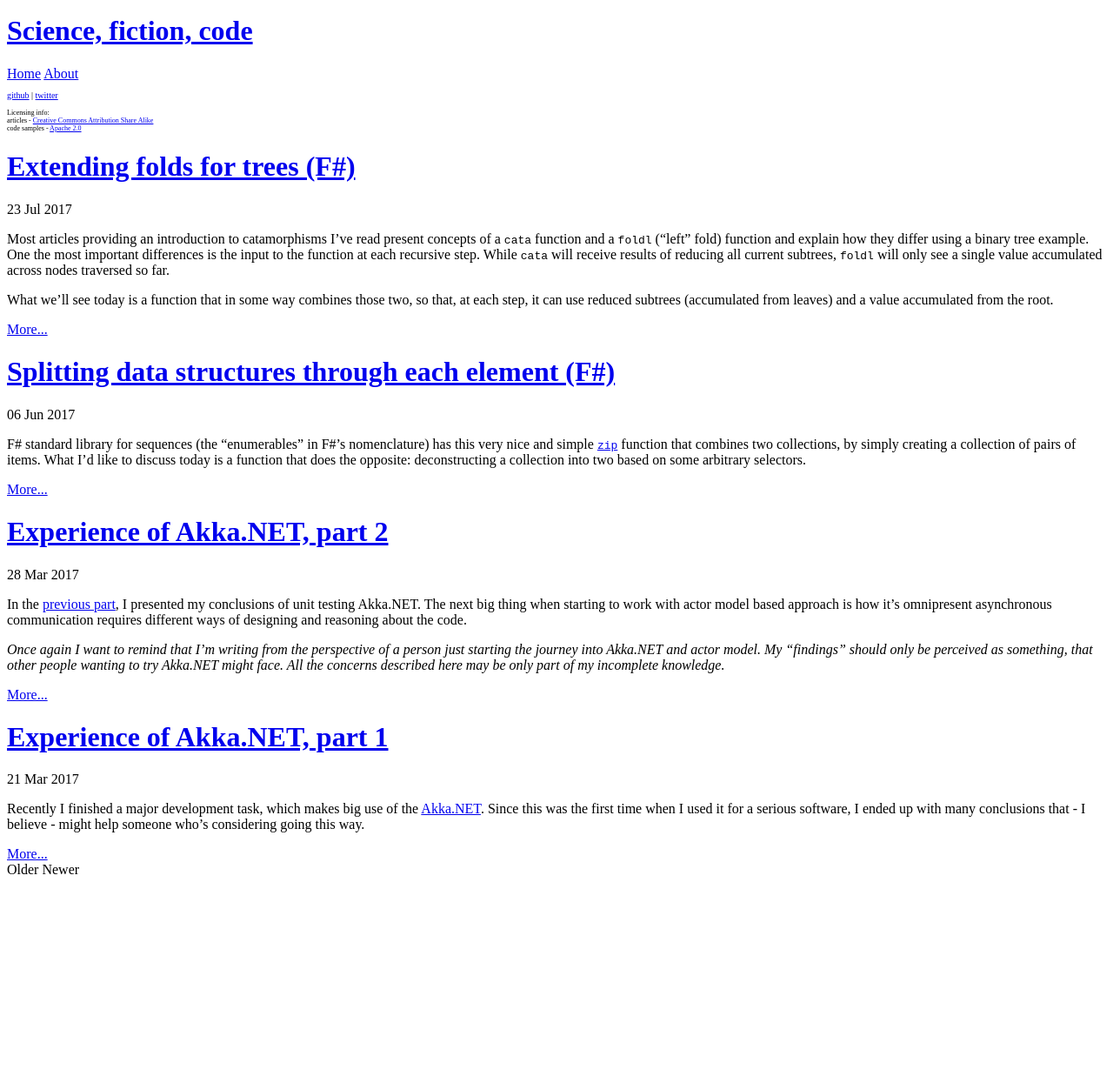
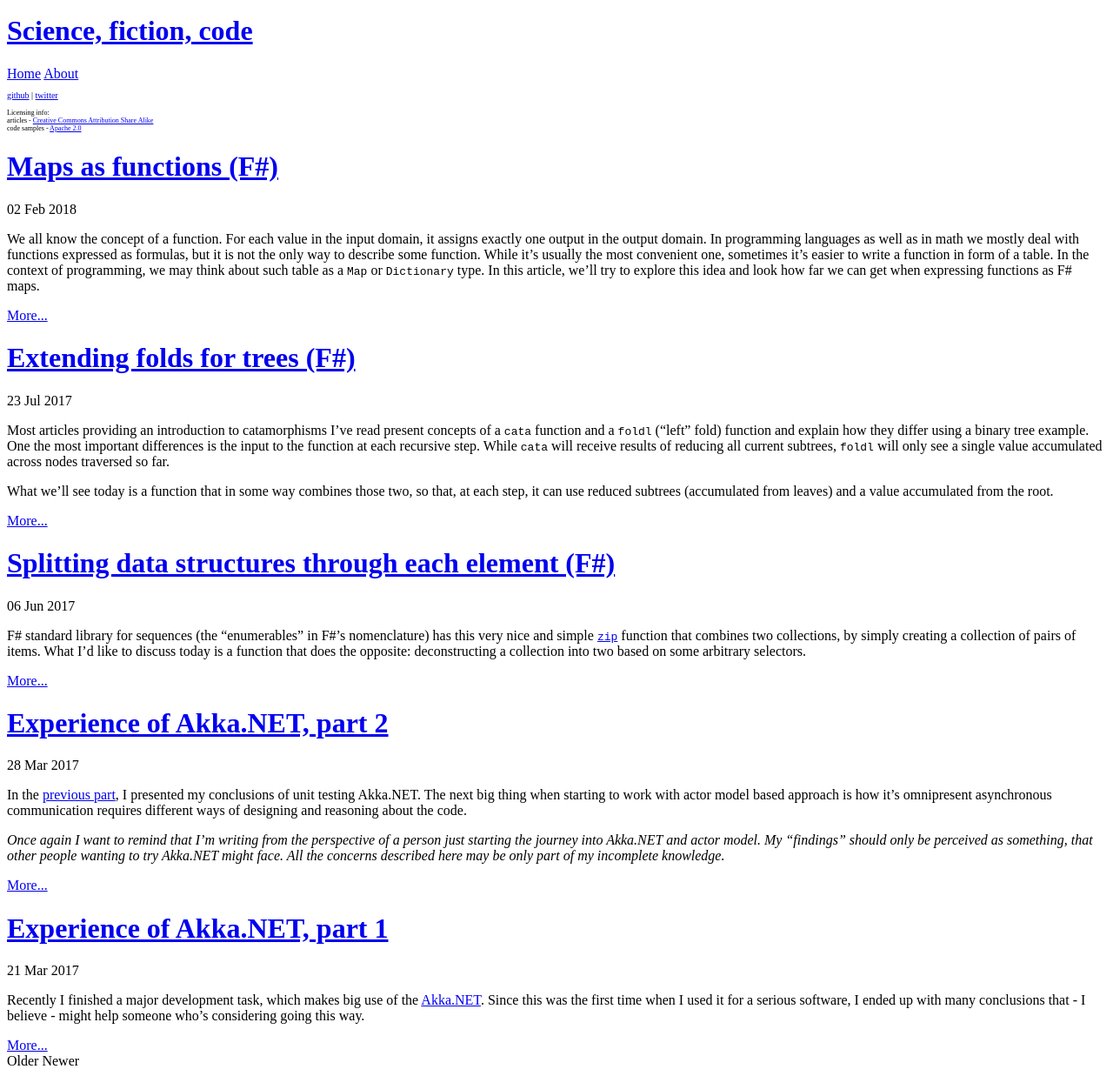
Before and after one commit to blainne/blainne.github.io, a Jekyll site: the page built from index.html, in a window 1280 px wide, cut to the strip 112-1349 px from the top of the page. Shown: the whole strip at 87% size. Built offline with Jekyll 4.4.1, drawn with Linux system fonts in a browser that asks for light colours; the list of posts is cut into pages by our own code; before the commit the page ends 1129 px from its top, so only the background shows below that.

Commit message:
article publish

````diff
--- a/_posts/2018-01-25-maps-as-functions.md
+++ b/_posts/2018-02-02-maps-as-functions.md
@@ -4,11 +4,11 @@ title: "Maps as functions (F#)"
 tags: [F#, functions, maps]
 description: ""
 keywords: fsharp, functions, function composition
-published: false
+published: true
 comments: true
 excerpt_separator: <!--more-->
 ---
-We all know the concept of a function. To each value in the input domain it assigns exactly one output in the output domain. In programming languages as well as in math we mostly deal with functions expressed as formulas, but it is not the only way to describe some function. While it's usually the most convenient one, sometimes it's easier to write a function in form of a table. In context of programming we may think about such table as a `Map` or `Dictionary` type. In this post we'll try to explore this idea and look how far we can get when expressing functions as F# maps.
+We all know the concept of a function. For each value in the input domain, it assigns exactly one output in the output domain. In programming languages as well as in math we mostly deal with functions expressed as formulas, but it is not the only way to describe some function. While it's usually the most convenient one, sometimes it's easier to write a function in form of a table. In the context of programming, we may think about such table as a `Map` or `Dictionary` type. In this article, we'll try to explore this idea and look how far we can get when expressing functions as F# maps.
 <!--more-->
 
 *All the code samples from this text can be found [here](https://github.com/blainne/blainne.github.io/blob/master/code_samples/fsharp-tableFunctions.fs).*
@@ -24,7 +24,7 @@ The "table notation" would be something of this form:
 
 We see right away that it's impossible to write down such mapping for all the numbers.
 
-This is our first serious limitation: we can only express functions where the input type has finite number of values. Although `int32` type satisfies this, it is still highly impractical to define such big tables.
+This is our first serious limitation: we can only express functions where the input type has a finite number of values. Although `int32` type satisfies this, it is still highly impractical to define such big tables.
 What else can we say about it? As opposed to formulas, we don't know how to compute (calculate) the output and we don't need to - it's given right away. There are some important implications:
 
  1 If we use a proper data structure for the table, we can have the result in constant time.
@@ -34,14 +34,14 @@ What else can we say about it? As opposed to formulas, we don't know how to comp
 
 Let's discuss these bullets a bit more.
 
-First point means that if we're able to express a computationally expensive function to it's table representation we're trading CPU time for memory usage. In fact, there exists  a well known technique which bases on this tradeoff: memoization. Memoized function is basically building a table representation of itself in memory. The second time You call a it with an argument You used before it'll, go to that table and give You the results in instant time. The more values we memoize, the more memory we take.
+The first point means that if we're able to express a computationally expensive function to its table representation we're trading CPU time for memory usage. In fact, there exists a well-known technique which bases on this tradeoff: memoization. Memoized function is basically building a table representation of itself in memory. The second time You call it with an argument You used before it'll, go to that table and give You the results in instant time. The more values we memoize, the more memory we take.
 
-About the generics we can think like this: to define a table function we need to write down all the possible inputs and outputs. But if we do this we're already fixed on input and output types. If we'd like the function to support some other type as well we'd have to define second version of this function.
+About the generics, we can think like this: to define a table function we need to write down all the possible inputs and outputs. But if we do this we're already fixed on input and output types. If we'd like the function to support some other type as well we'd have to define the second version of this function.
 
-The third is a bit more tricky. A partial function is one which doesn't handle all possible input values of a type. Generally it's something bad, but even [haskell has some] (https://wiki.haskell.org/Partial_functions). On the other hand it may be, that they're more about strong typing than anything else. Let's think about that. If a function - let's say: integer division - doesn't handle all the possible input values it means that the set of integers is not the true input domain of this function. The integers-without-zero are. Since it would be inconvenient to create a new type `IntegersWithoutZero` and converting the value from `int` and back every time we want to divide a number, programming languages usually push that duty to programmer to check for zeroes when dividing.
-When expressing functions as tables, it's much more likely to skip the input values we're sure we'll never use - since otherwise we'd have to explicitly write them down.
+The third is a bit more tricky. A partial function is one which doesn't handle all possible input values of a type. Generally, it's something bad, but even [haskell has some] (https://wiki.haskell.org/Partial_functions). On the other hand, it may be, that they're more about strong typing than anything else. Let's think about that. If a function - let's say: integer division - doesn't handle all the possible input values it means that the set of integers is not the true input domain of this function. The integers-without-zero are. Since it would be inconvenient to create a new type `IntegersWithoutZero` and converting the value from `int` and back every time we want to divide a number, programming languages usually push that duty to the programmer to check for zeroes when dividing.
+When expressing functions as tables, it's much more likely to skip the input values we're sure we'll never use - since otherwise, we'd have to explicitly write them down.
 
-Fourth implication is almost intuitive. Since there's no true execution or computation happening - there's no place for any additional behavior, so we can't have any side effects. Once a table function is defined it'll always return the same result for the same input - it's just a relation.
+The fourth implication is almost intuitive. Since there's no true execution or computation happening - there's no place for any additional behavior, so we can't have any side effects. Once a table function is defined it'll always return the same result for the same input - it's just a relation.
 
 Well, enough discussion let's go to some code. We need some types to work on:
 
@@ -75,12 +75,12 @@ let ``Get inhabitants`` =
     ]
 ~~~~
 
-*Note: For this post I decided to have the naming convention where "table functions" are named with normal sentences containing punctuation and spaces wrapped with ``` `` ``` (double backticks). F# allows for that and I think, in this case it's a pleasingly weird way to distinguish standard and table functions.*
+*Note: For this article, I decided to have the naming convention where "table functions" are named with normal sentences containing punctuation and spaces wrapped with ``` `` ``` (double backticks). F# allows for that and I think, in this case, it's a pleasingly weird way to distinguish standard and table functions.*
 
 What's the advantage of implementing it this way?
 One is that we can easily serialize the entire function and transfer it over the network. We also have a standard data structure which we can manipulate just as we would normally do. We'll try one such manipulation later in this post.
 
-We have a map, we also need some small facility to be able to "run" our map - function. That's nothing else but just getting a value of given key. We shall note that find will throw if key is not in the map. You may think about this behavior as an equivalent of throwing `ArgumentException`.
+We have a map, we also need some small facility to be able to "run" our map - function. That's nothing else but just getting a value of given key. We shall note that find will throw if the key is not present in the map. You may think about this behavior as an equivalent of throwing `ArgumentException`.
 
 ~~~~ ocaml
 // Map<'a,'b> -> 'a -> 'b
@@ -92,7 +92,7 @@ run ``Get inhabitants`` Mars
 
 ### Composition
 
-If we treat maps as functions, we should be able to compose them. For normal functions there exists the `>>` operator (and its counterpart working in opposite direction, but we'll skip that). For table functions we need to give up on trying to define the operator itself as a table function - because of the inability to have proper generics. Instead we will use a normal function - `Map.map`.
+If we treat maps as functions, we should be able to compose them. For normal functions there exists the `>>` operator (and its counterpart working in opposite direction, but we'll skip that). For table functions, we need to give up on trying to define the operator itself as a table function - because of the inability to have proper generics. Instead, we will use a normal function - `Map.map`.
 
 ~~~~ ocaml
 // Map<'a,'b> -> Map<'b,'c> -> Map<'a,'c>
@@ -105,7 +105,7 @@ let (>-) = fmCompose
 
 The signature suggests it's right. If we consider `Map<'a,'b>` to be equivalent of function `a -> b` then the type signature is similar to the one of the `>>` operator (`('a -> 'b) -> ('b -> 'c) -> 'a -> 'c`. The slight difference is related to currying, which we will explore later in this article.
 
-Let's try to compose some maps now. We will of course need to define one more function with type matching the ``` ``Get inhabitants`` ``` to be able to compose. To have some nice additional twist lets also define the table version of `not` operator.
+Let's try to compose some maps now. We will, of course, need to define one more function with a type matching the ``` ``Get inhabitants`` ``` to be able to compose. To have some nice additional twist lets also define the table version of `not` operator.
 
 ~~~~ ocaml
 // Map<Set<Inhabitants>,bool>
@@ -192,7 +192,7 @@ let ``Was an existence form there?``=
 
 ##### A small interlude: currying
 
-If we think about that, the presented function has a very interesting structure. It takes an input parameter and then returns the result which is also a function, so it allows us to pass second parameter to it. We have now a two-parameter function! We just need yet another bit of utility to use it as we would do with normal two-parameter function:
+If we think about that, the presented function has a very interesting structure. It takes an input parameter and then returns the result which is also a function, so it allows us to pass the second parameter to it. We have now a two-parameter function! We just need yet another bit of utility to use it as we would do with normal two-parameter function:
 
 ~~~~ ocaml
 let run2 fm arg1 arg2 =
@@ -209,7 +209,7 @@ All this boils down to an observation, that table functions are naturally [curri
 
 We still need to implement support for functions which take other functions as an input. The issue here is that more often than not the total number of possible input functions of given type (e.g. `DateTime -> int`, how many different functions can we have) is beyond what gets practical to support in terms of table functions (remember we got to write all of them as tables as well). And if we don't handle the entire possible input space, our function is partial.
 
-If we consider functions mapping some types with very small amount values, like `bool -> bool`, there are only few of them possible, so we could seriously think about implementing our equivalent of (`(bool -> bool) -> something`). Here however, we're going to define a partial function.
+If we consider functions mapping some types with very small amount values, like `bool -> bool`, there are only a few of them possible, so we could seriously think about implementing our equivalent of (`(bool -> bool) -> something`). Here, however, we're going to define a partial function.
 
 For our example let's create a table function which will take a `Map<CelestialBody, bool>` as a first parameter and a tuple of celestial bodies as a second parameter (we already know how to create two-parameter functions) and will return a tuple of answers. The equivalent normal function could look like this:
 
@@ -231,29 +231,29 @@ let ``Give answer for a tuple:`` =
     ]
 ~~~~
 
-Let's focus on the type first. It's a map (that is: a table function) which relates another two maps. So we can say it takes a table function as a parameter and returns another table function as a result. We've seen this trick with returning a map in previous section and we already we can treat it as a way to allow passing second argument.
+Let's focus on the type first. It's a map (that is: a table function) which relates another two maps. So we can say it takes a table function as a parameter and returns another table function as a result. We've seen this trick with returning a map in the previous section and we already we can treat it as a way to allow passing the second argument.
 
 Let's run it (please note how below code reads fluently):
 
 ~~~~ ocaml
 // returns (true, false)
-run2 ``Give answer for a tuple:`` ``Was a human there?`` (Earth, Europa)
+run2 ``Give an answer for a tuple:`` ``Was a human there?`` (Earth, Europa)
 
 // returns (true, true)
-run2 ``Give answer for a tuple:`` ``Was a robot there?`` (Mars, Earth)
+run2 ``Give an answer for a tuple:`` ``Was a robot there?`` (Mars, Earth)
 
 // throws KeyNotFoundException
-run2 ``Give answer for a tuple:`` ``Was a human there?`` (Earth, Mars)
+run2 ``Give an answer for a tuple:`` ``Was a human there?`` (Earth, Mars)
 
 // throws KeyNotFoundException
-run2 ``Give answer for a tuple:`` ``Was an alien there?`` (Earth, Europa)
+run2 ``Give an answer for a tuple:`` ``Was an alien there?`` (Earth, Europa)
 ~~~~
 
 The first two examples confirm that our function is working fine. The last two need some explanation.
-In the third example we pass a tuple which we don't support as our second parameter (the key of returned map). This means that we're in fact returning a partial function. The last example takes a first parameter which we don't handle at all. It means that the entire ``` ``Give answer for a tuple:`` ``` is a partial function.
+In the third example, we pass a tuple which we don't support as our second parameter (the key of the returned map). This means that we're in fact returning a partial function. The last example takes a first parameter which we don't handle at all. It means that the entire ``` ``Give an answer for a tuple:`` ``` is a partial function.
 
-Let the conclusion for this section be that we can still fallback to partial functions when it's impractical to handle the entire possible input space. We just need to make sure we never pass an illegal input - as the compiler won't warn us.
-The fact that tables involve no computation at all make the concept of higher order table functions rather not useful, since we need to precompute everything during implementation.
+Let the conclusion of this section be that we can still fall back to partial functions when it's impractical to handle the entire possible input space. We just need to make sure we never pass an illegal input - as the compiler won't warn us.
+The fact that tables involve no computation at all make the concept of higher order table functions rather not useful since we need to precompute everything during implementation.
 
 ### Modifying table functions
 
@@ -267,7 +267,7 @@ let extend original ext =
             original
 ~~~~
 
-The `Map.add` function will return a map containing new entry if it doesn't exist in the original map, or otherwise with the entry replaced with new value. Of course, in F# the `Map` type is immutable, so we rather end up having new function based on an existing one than really modifying it. If we think about it we could potentially define something similar for "normal" functions, but it probably wouldn't be that simple.
+The `Map.add` function will return a map containing new entry if it doesn't exist in the original map, or otherwise with the entry replaced with new value. Of course, in F# the `Map` type is immutable, so we rather end up having a new function based on an existing one than really modifying it. If we think about it we could potentially define something similar for "normal" functions, but it probably wouldn't be that simple.
 
 Let's see how it works:
 
@@ -285,7 +285,7 @@ let ``What are the satellites (improved)?`` =
         (Map[Europa,[]; Mars, ["Phobos"; "Deimos"]])
 ~~~~
 
-First we define a function that enumerates the moons of a celestial body. Some time later we notice that we forgot about one of the Mars' moons and also to make the function total, we should really handle situation when someone passes in Europa. The output of running the above code in F# interactive is:
+First, we define a function that enumerates the moons of a celestial body. Sometime later we notice that we forgot about one of the Mars' moons and also to make the function total, we should really handle the situation when someone passes in Europa. The output of running the above code in F# interactive is:
 
 ~~~~ ocaml
 val ( What are the satellites? ) : Map<CelestialBody,string list> =
````
Also changed, not shown: other parts of _posts/2018-02-02-maps-as-functions.md (+3 -3 lines), 1 other file.
